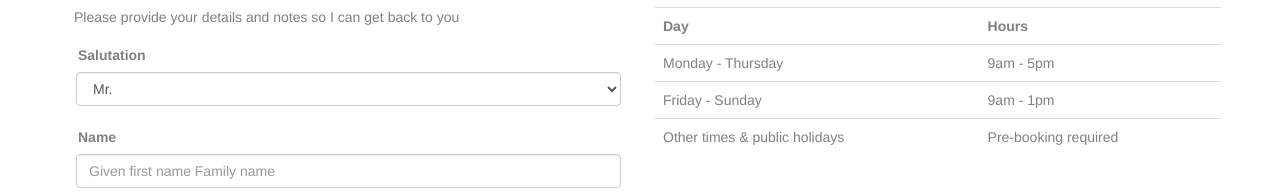
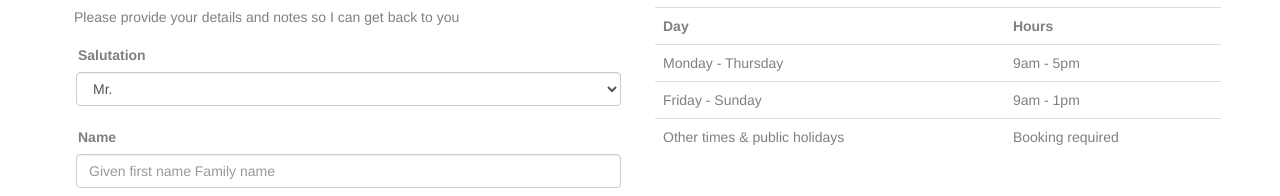
Before and after one commit to alankongofficial/alankongofficial.github.io, a plain HTML site: page index.html in a window 1280 px wide. Shown: the part 821-1017 px from the top of the page. Drawn offline with Linux system fonts and the light colour scheme.

Commit message:
Update index.html

```diff
--- a/index.html
+++ b/index.html
@@ -94,7 +94,7 @@
                 <tr><th>Day</th><th>Hours</th></tr>
                 <tr><td>Monday - Thursday</td><td>9am - 5pm</td></tr>
                 <tr><td>Friday - Sunday</td><td>9am - 1pm</td></tr>
-                <tr><td>Other times & public holidays</td><td>Pre-booking required</td></tr>
+                <tr><td>Other times & public holidays</td><td>Booking required</td></tr>
                 </table>
             </div>
             <div class="col-md-6">
```
